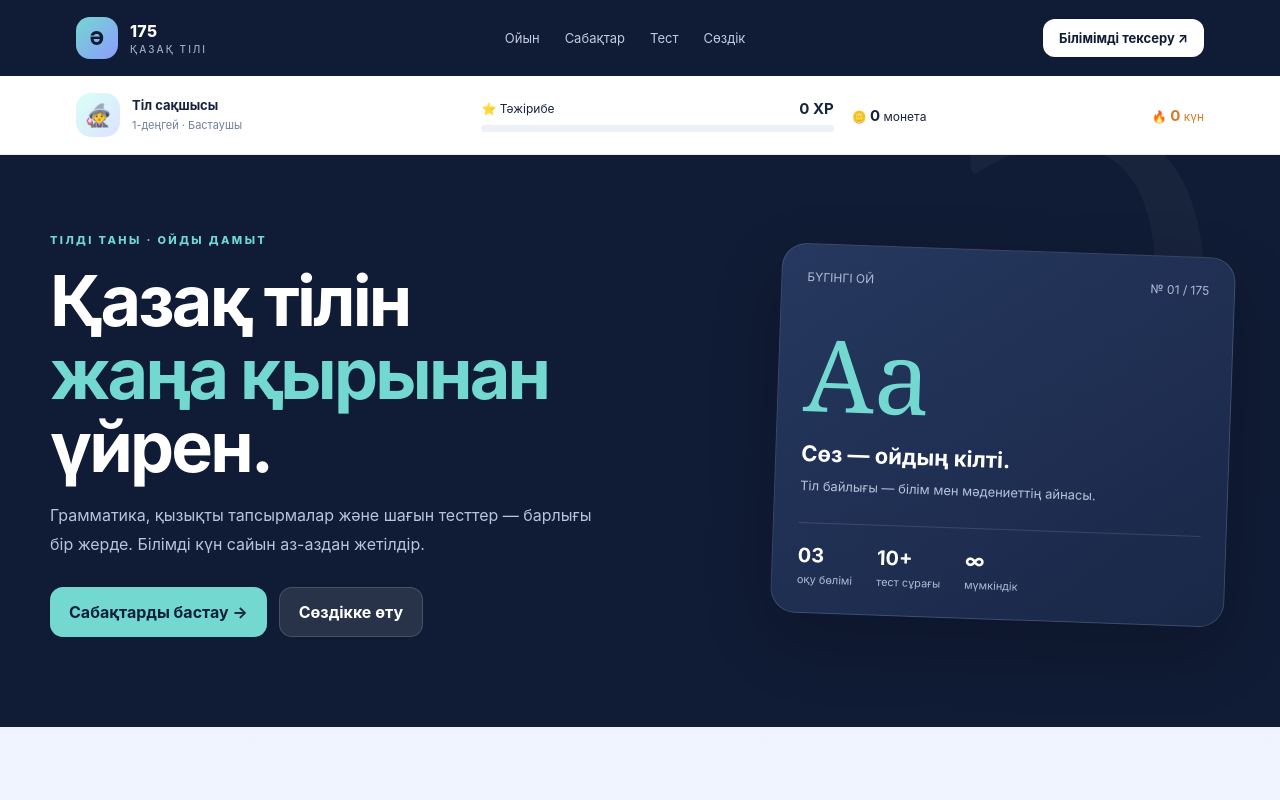
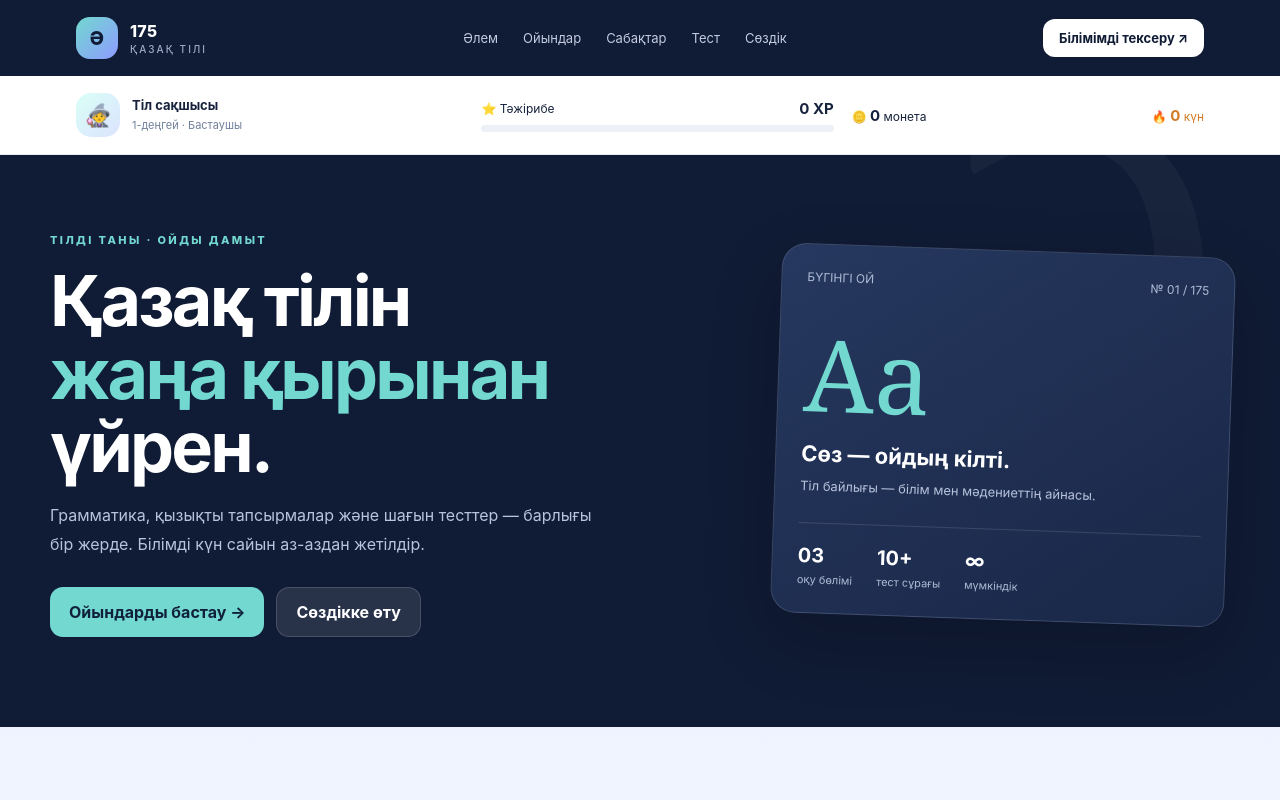
Before and after one commit to winiin/175, a plain HTML site: page index.html in a window 1280 px wide. Shown: the top 800 px of the page. Drawn offline with Linux system fonts and the light colour scheme.

Commit message:
Link the new arcade from the main navigation

```diff
--- a/index.html
+++ b/index.html
@@ -32,7 +32,7 @@
 <body>
 <header class="topbar"><div class="shell nav">
 <a class="brand" href="#"><span class="brand-mark">Ә</span><span>175<small>ҚАЗАҚ ТІЛІ</small></span></a>
-<nav class="navlinks"><a href="#adventure">Ойын</a><a href="#lessons">Сабақтар</a><a href="#practice">Тест</a><a href="#vocabulary">Сөздік</a></nav>
+<nav class="navlinks"><a href="#adventure">Әлем</a><a href="#arcade">Ойындар</a><a href="#lessons">Сабақтар</a><a href="#practice">Тест</a><a href="#vocabulary">Сөздік</a></nav>
 <button class="nav-cta" onclick="document.querySelector('#practice').scrollIntoView({behavior:'smooth'})">Білімімді тексеру ↗</button>
 </div></header>
 
@@ -43,7 +43,7 @@
 </div></section>
 <main>
 <section class="hero"><div class="shell hero-inner">
-<div><div class="eyebrow">Тілді таны · Ойды дамыт</div><h1>Қазақ тілін<br><span>жаңа қырынан</span><br>үйрен.</h1><p>Грамматика, қызықты тапсырмалар және шағын тесттер — барлығы бір жерде. Білімді күн сайын аз-аздан жетілдір.</p><div class="hero-actions"><button class="primary" onclick="document.querySelector('#lessons').scrollIntoView({behavior:'smooth'})">Сабақтарды бастау →</button><button class="secondary" onclick="document.querySelector('#vocabulary').scrollIntoView({behavior:'smooth'})">Сөздікке өту</button></div></div>
+<div><div class="eyebrow">Тілді таны · Ойды дамыт</div><h1>Қазақ тілін<br><span>жаңа қырынан</span><br>үйрен.</h1><p>Грамматика, қызықты тапсырмалар және шағын тесттер — барлығы бір жерде. Білімді күн сайын аз-аздан жетілдір.</p><div class="hero-actions"><button class="primary" onclick="document.querySelector('#arcade').scrollIntoView({behavior:'smooth'})">Ойындарды бастау →</button><button class="secondary" onclick="document.querySelector('#vocabulary').scrollIntoView({behavior:'smooth'})">Сөздікке өту</button></div></div>
 <div class="hero-card"><div class="card-top"><span>БҮГІНГІ ОЙ</span><span>№ 01 / 175</span></div><div class="hero-letter">Аа</div><h3>Сөз — ойдың кілті.</h3><p>Тіл байлығы — білім мен мәдениеттің айнасы.</p><div class="mini-stats"><div><strong>03</strong><span>оқу бөлімі</span></div><div><strong>10+</strong><span>тест сұрағы</span></div><div><strong>∞</strong><span>мүмкіндік</span></div></div></div>
 </div></section>
 
```
